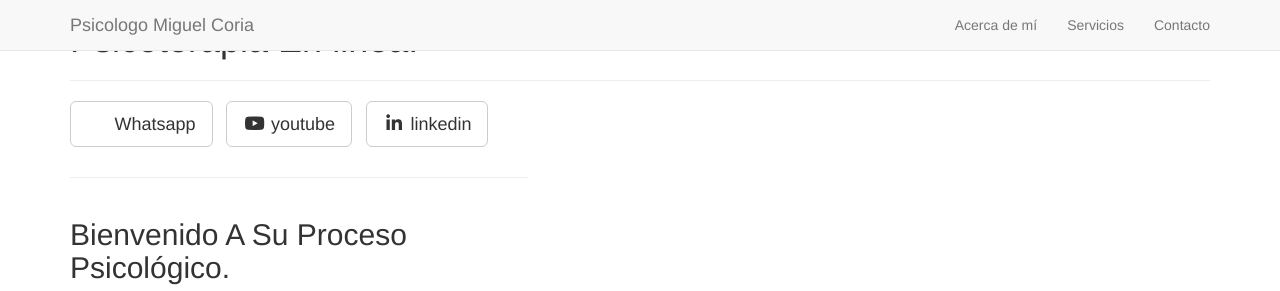
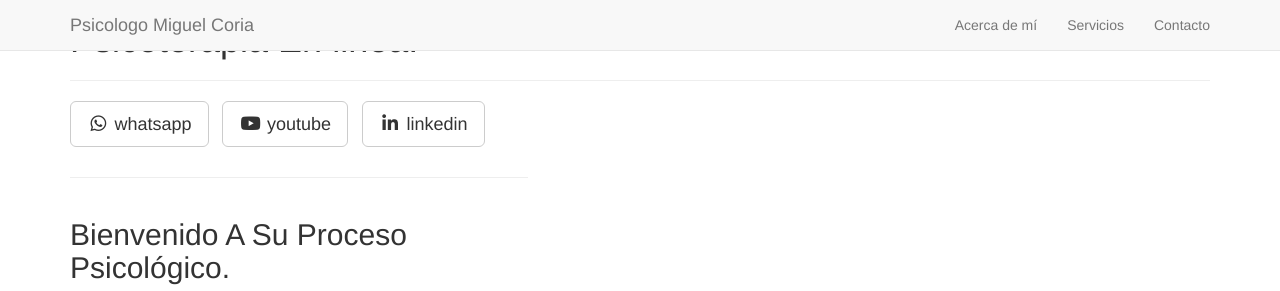
Before and after one commit to PsicologoMiguelCoria/psicologomiguelcoria.github.io, a Jekyll site: the page built from _posts/2014-09-22-services-2.markdown, in a window 1280 px wide and 900 px high. Shown: the top 291 px of the window. Built offline with Jekyll 4.4.1, drawn with Linux system fonts in a browser that asks for light colours; nearby versions of some CDN libraries; library files that are not in the unit come from our copies.

```diff
--- a/_config.yml
+++ b/_config.yml
@@ -26,7 +26,7 @@ permalink: pretty
 # ----------------------- #
 
 social:
-  - title: Whatsapp
+  - title: whatsapp
     url: https://api.whatsapp.com/send/?phone=3340930374&text&type=phone_number&app_absent=0
   - title: youtube
     url: https://www.youtube.com/@VeAlPsicologo
```
